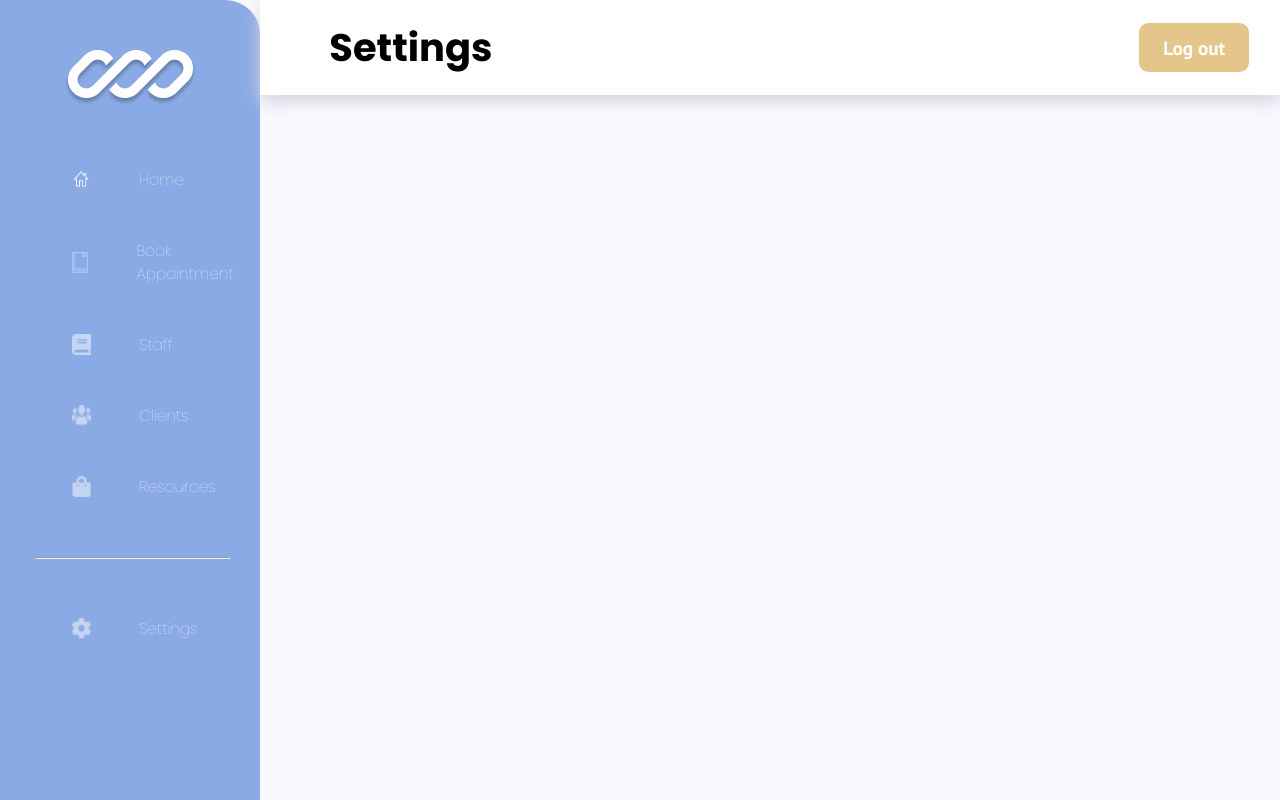
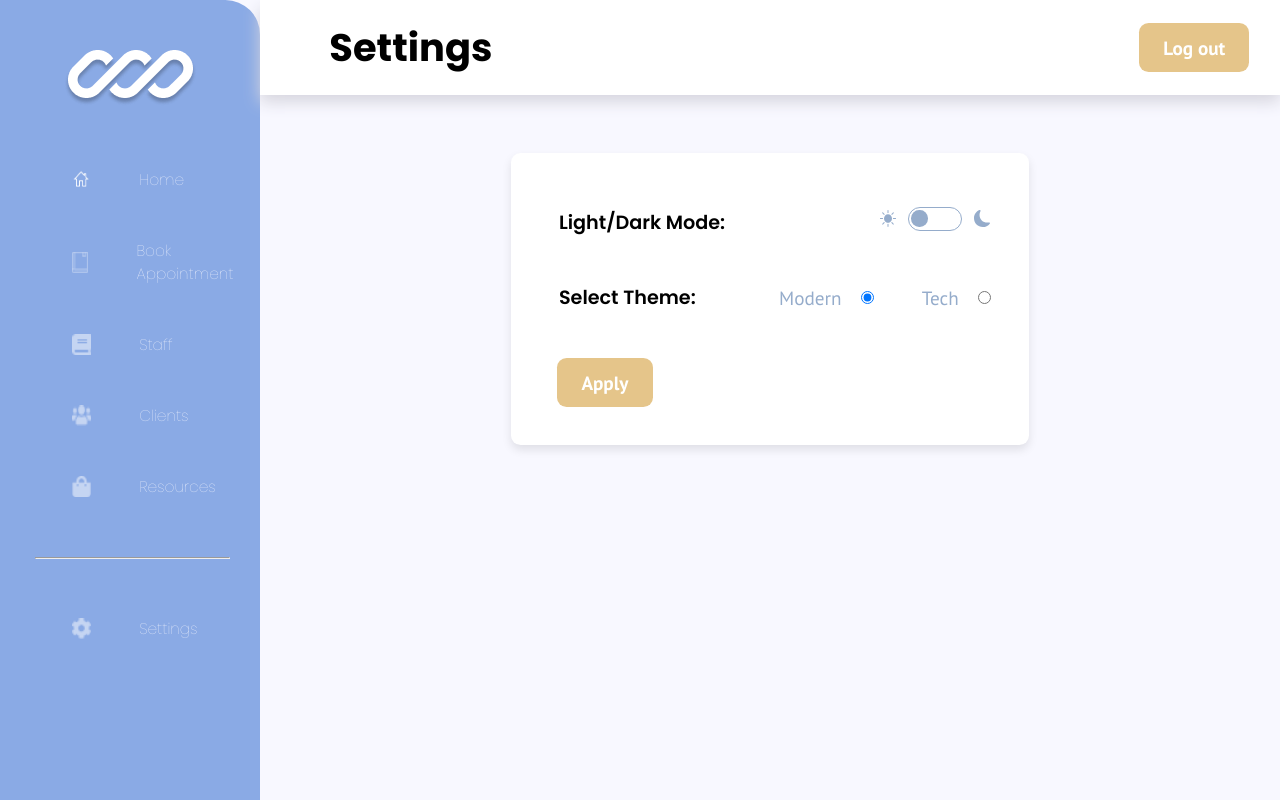
Before and after one commit to nology-tech/verde-client-project, a React (Vite) app: page /settings in a window 1280 px wide. Built offline with nearby package versions, Linux system fonts and the light colour scheme.

Commit message:
Updated styles for Settings page

```diff
--- a/src/components/SettingsCard/SettingsCard.scss
+++ b/src/components/SettingsCard/SettingsCard.scss
@@ -4,9 +4,9 @@
   background-color: $clr-white;
   border-radius: 0.5rem;
   box-shadow: 0 0.25rem 0.5rem rgba(0, 0, 0, 0.1);
-  margin: 1.25rem;
-  width: 23.6rem;
-  height: 23.9rem;
+  margin: 1rem;
+  width: 19rem;
+  height: 19rem;
   padding: 1.5rem;
 
   &--dark {
@@ -19,14 +19,14 @@
   }
 
   &__section {
-    margin-bottom: 0.9rem;
+    margin-bottom: 0.6rem;
 
   }
 
   &__title {
     font-size: 1rem;
     font-weight: 600;
-    margin-bottom: 0.63rem;
+    margin-bottom: 0.5rem;
 
     &--dark {
       color: $clr-white;
@@ -60,7 +60,7 @@
     justify-content: flex-start;
     align-items: center;
     padding-top: 0.3rem;
-    padding-bottom: 1.2rem;
+    padding-bottom: 0.9rem;
   }
 
   &__option {
--- a/src/pages/Settings/Settings.scss
+++ b/src/pages/Settings/Settings.scss
@@ -1,19 +1,20 @@
 @use "../../styles/variables" as *;
-.main{
+
+.settings {
     width: 100vw;
     height: 100%;
     display: flex;
     flex-direction: column;
 
-    &--light{
+    &--light {
         background-color: $clr-secondary-lt;
     }
 
-    &--dark{
+    &--dark {
         background-color: $clr-secondary-dk;
     }
 
-    &__container{
+    &__card {
         margin: 1.5rem 0;
         height: 100%;
         display: flex;
@@ -22,29 +23,31 @@
         align-items: center;
         background-color: $clr-white;
         width: 19rem;
-        height: 9rem;
+        height: 7rem;
         border-radius: 0.5rem;
     }
-}
 
-.button--large{
-    margin-left: 1rem;
+    &__container {
+        display: flex;
+        flex-direction: column;
+        align-items: center;
+        justify-items: center;
+        margin-bottom: 2rem;
+    }
 }
 
 
 
+@media screen and (min-width: $tablet-breakpoint) {
 
-@media screen and (min-width: $tablet-breakpoint) {
-    .button--large{
-        display: none;
-    }
+    .settings {
 
-    .main{
+        &__card {
+            display: none;
+        }
 
-        &__container{
-            display: none;
-
-
+        &__container {
+            padding: 2rem 3.5rem;
         }
     }
 
@@ -53,12 +56,14 @@
 
 @media screen and (min-width: $desktop-breakpoint) {
 
-    .main{
+    .settings {
 
-        &__container{
+        &__card {
             display: none;
+        }
 
-
+        &__container {
+            padding: 2rem 3.5rem;
         }
     }
 }
--- a/src/pages/Settings/Settings.tsx
+++ b/src/pages/Settings/Settings.tsx
@@ -4,18 +4,17 @@ import NavBar from "../../components/NavBar/NavBar";
 import Header from "../../components/Header/Header";
 import Footer from "../../components/Footer/Footer";
 import Button from "../../components/Button/Button";
+import SettingsCard from "../../components/SettingsCard/SettingsCard";
 
 type SettingsProps = {
   variant: "light" | "dark";
-}
+};
 
-const Settings = ({variant}:SettingsProps) => {
-
-    return(
-
+const Settings = ({ variant }: SettingsProps) => {
+  return (
     <Layout>
       <NavBar variant={variant} />
-    <main className={`main main--${variant}`}>
+      <main className={`settings settings--${variant}`}>
         <Header
           title="Settings"
           variant={variant}
@@ -24,16 +23,16 @@ const Settings = ({variant}:SettingsProps) => {
           buttonVariant="yellow"
           dropdownOption={false}
         />
-      <div className="settings-container">
-      <div className="main__container">
+        <div className="settings__container">
+          <SettingsCard variant={variant} />
+          <div className="settings__card">
             <Button label="Log Out" variant="red" path="/" />
           </div>
         </div>
       </main>
-    <Footer variant={variant}/>
+      <Footer variant={variant} />
     </Layout>
-    )
-
-}
+  );
+};
 
 export default Settings;
```
Lines whose indentation alone changed are shown as unchanged.
